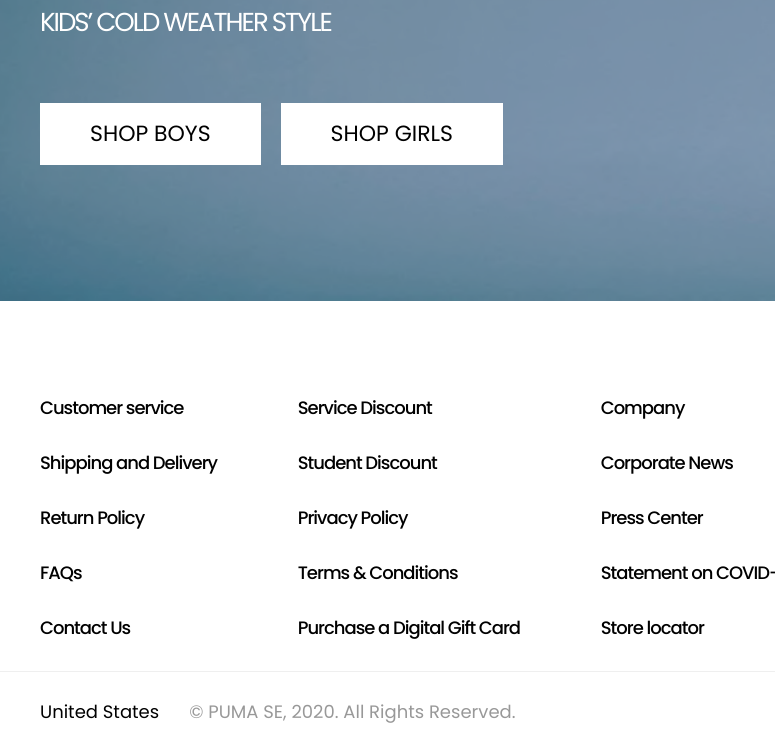
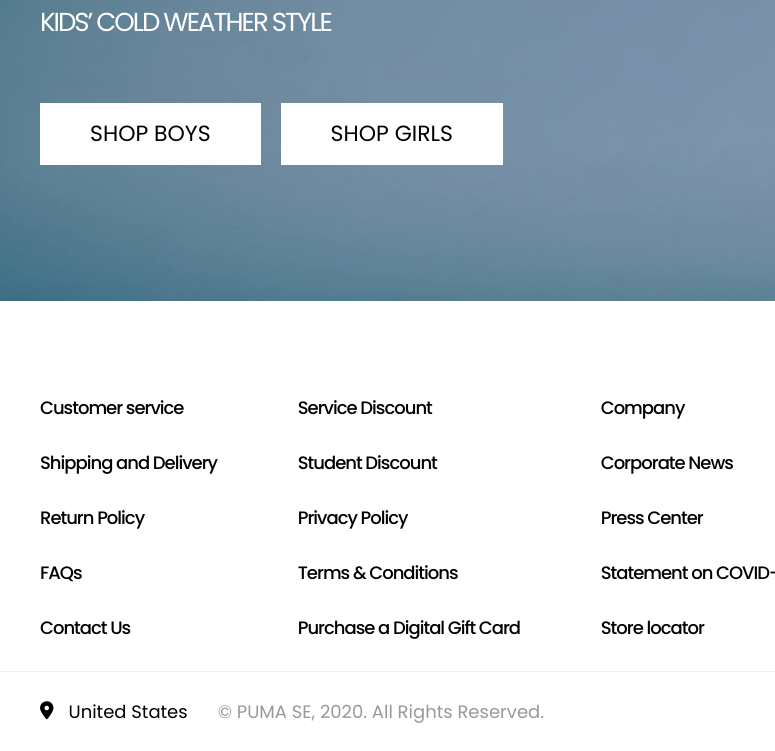
Before and after one commit to Kamronbektoirov/puma, a plain HTML site: page index.html in a window 1280 px wide. Shown: the part 3634-4385 px from the top of the page, 0-775 px from the left. Drawn offline with Linux system fonts and the light colour scheme.

Commit message:
footer qism tuzatildi

```diff
--- a/index.html
+++ b/index.html
@@ -275,6 +275,7 @@
       <div class="footer-line"></div>
 
       <div class="wrapper footer__bottom">
+        <i class=" map__icon fa-solid fa-location-dot"></i></a>
         <p class="footer__adres">United States</p>
         <p class="footer__copyrigh">© PUMA SE, 2020. All Rights Reserved.</p>
         <div class="footer__payments">
--- a/style.css
+++ b/style.css
@@ -481,3 +481,8 @@ footer {
     padding: 18px 50px;
   }
 }
+.map__icon {
+  margin-right: 15px;
+  font-size: 18px;
+  cursor: pointer;
+}
```
